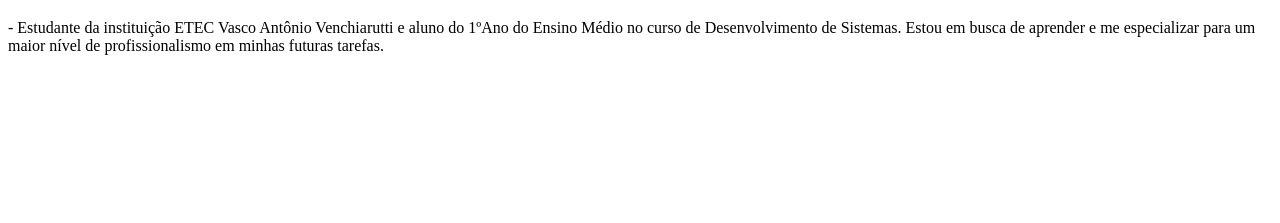
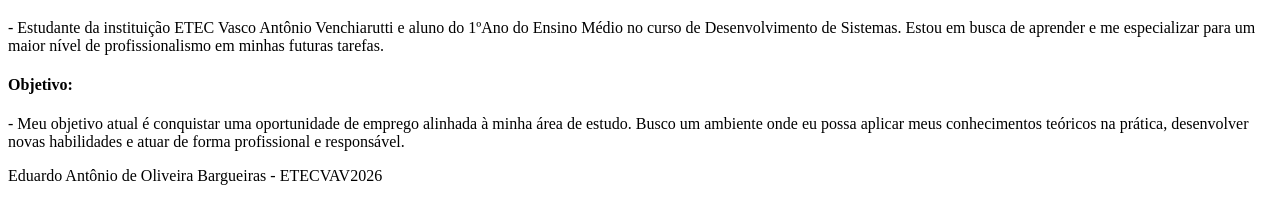
Before and after one commit to etecvav26-1C2-03/portfolio-pw, a plain HTML site: page 02-Bimestre/Projeto-Final/templates/eduardo.html in a window 1280 px wide. Shown: the part 159-382 px from the top of the page. Drawn offline with Linux system fonts and the light colour scheme.

Commit message:
Enhance eduardo.html with objectives and footer
Added a section for objectives and a footer to the HTML.

```diff
--- a/02-Bimestre/Projeto-Final/templates/eduardo.html
+++ b/02-Bimestre/Projeto-Final/templates/eduardo.html
@@ -15,7 +15,15 @@
     <main>
         <h4 class="main-title">Sobre:</h4>
         <p class="main-content">- Estudante da instituição ETEC Vasco Antônio Venchiarutti e aluno do 1ºAno do Ensino Médio no curso de Desenvolvimento de Sistemas. Estou em busca de aprender e me especializar para um maior nível de profissionalismo em minhas futuras tarefas.</p>
-    </main>
+    </main  >
     <!--section-->
+    <section>
+        <h4 class="section-title">Objetivo:</h4>
+        <p class="section-subtitle">- Meu objetivo atual é conquistar uma oportunidade de emprego alinhada à minha área de estudo. Busco um ambiente onde eu possa aplicar meus conhecimentos teóricos na prática, desenvolver novas habilidades e atuar de forma profissional e responsável.</p>
+    </section>
+    <!--footer-->
+    <footer class="footer">
+        <p>Eduardo Antônio de Oliveira Bargueiras - ETECVAV2026</p>
+    </footer>
 </body>
 </html>
```
